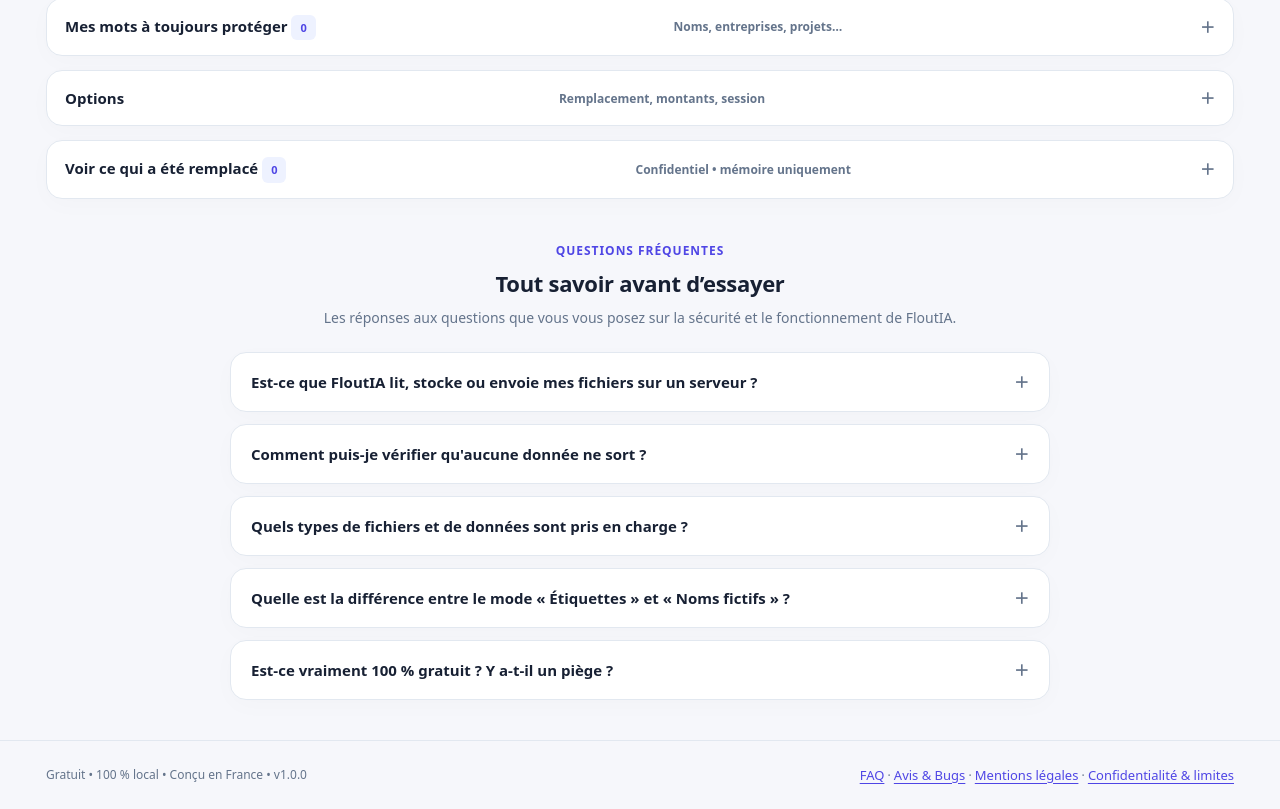
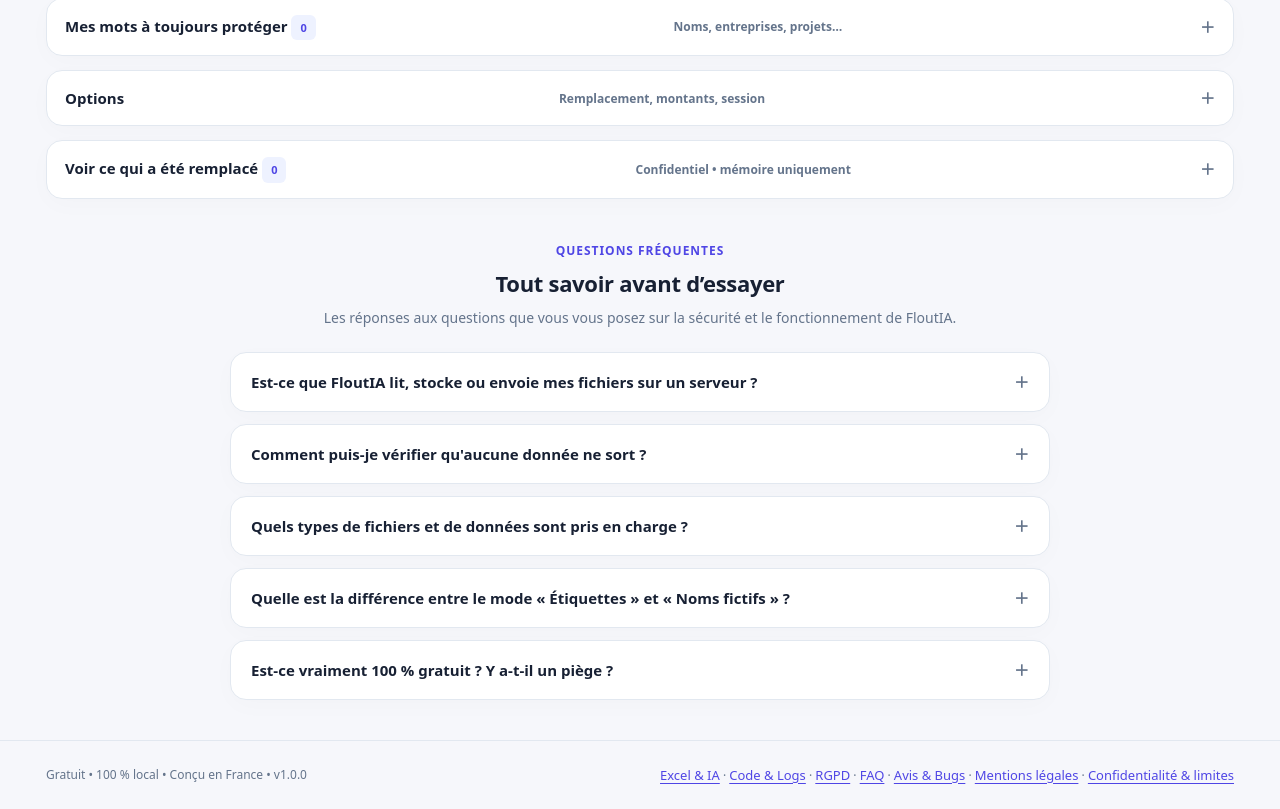
Before and after one commit to FloutIAfr/FloutIA, a plain HTML site: page index.html in a window 1280 px wide. Shown: the part 1408-2217 px from the top of the page. Drawn offline with Linux system fonts and the light colour scheme.

```diff
--- a/index.html
+++ b/index.html
@@ -429,6 +429,9 @@ dialog::backdrop{background:#02061799;backdrop-filter:blur(4px)}
   <div class="container footer-inner">
     <span>Gratuit • 100 % local • Conçu en France • v<span id="app-version"></span></span>
     <span>
+      <a href="/anonymiser-excel-chatgpt" class="link">Excel &amp; IA</a> ·
+      <a href="/masquer-cles-api-logs" class="link">Code &amp; Logs</a> ·
+      <a href="/pseudonymiser-donnees-rgpd" class="link">RGPD</a> ·
       <a href="#faq" class="link">FAQ</a> ·
       <button class="link" id="feedback-open">Avis &amp; Bugs</button> ·
       <button class="link" id="legal-open">Mentions légales</button> ·
@@ -436,7 +439,6 @@ dialog::backdrop{background:#02061799;backdrop-filter:blur(4px)}
     </span>
   </div>
 </footer>
-
 <dialog id="security-dialog" aria-labelledby="security-title">
   <div class="dialog-head"><h2 id="security-title">Vos données ne quittent pas votre appareil.</h2><button class="btn compact" id="security-close" aria-label="Fermer">✕</button></div>
   <div class="dialog-body">
@@ -2290,7 +2292,8 @@ if (storageGet("floutia-remember") === "1") {
     if (saved) state.custom = validateCustom(JSON.parse(saved));
   } catch (_) { toast("La liste sauvegardée est invalide et n’a pas été chargée.",true); }
 }
-renderCustom(); renderMapping(); switchTab("text");
+const initialTab = location.hash === "#excel" ? "table" : (location.hash === "#code" ? "code" : "text");
+renderCustom(); renderMapping(); switchTab(initialTab);
 window.addEventListener("beforeunload",event=>{
   if (engine.mapping.size) {
     event.preventDefault(); event.returnValue = "";
```
